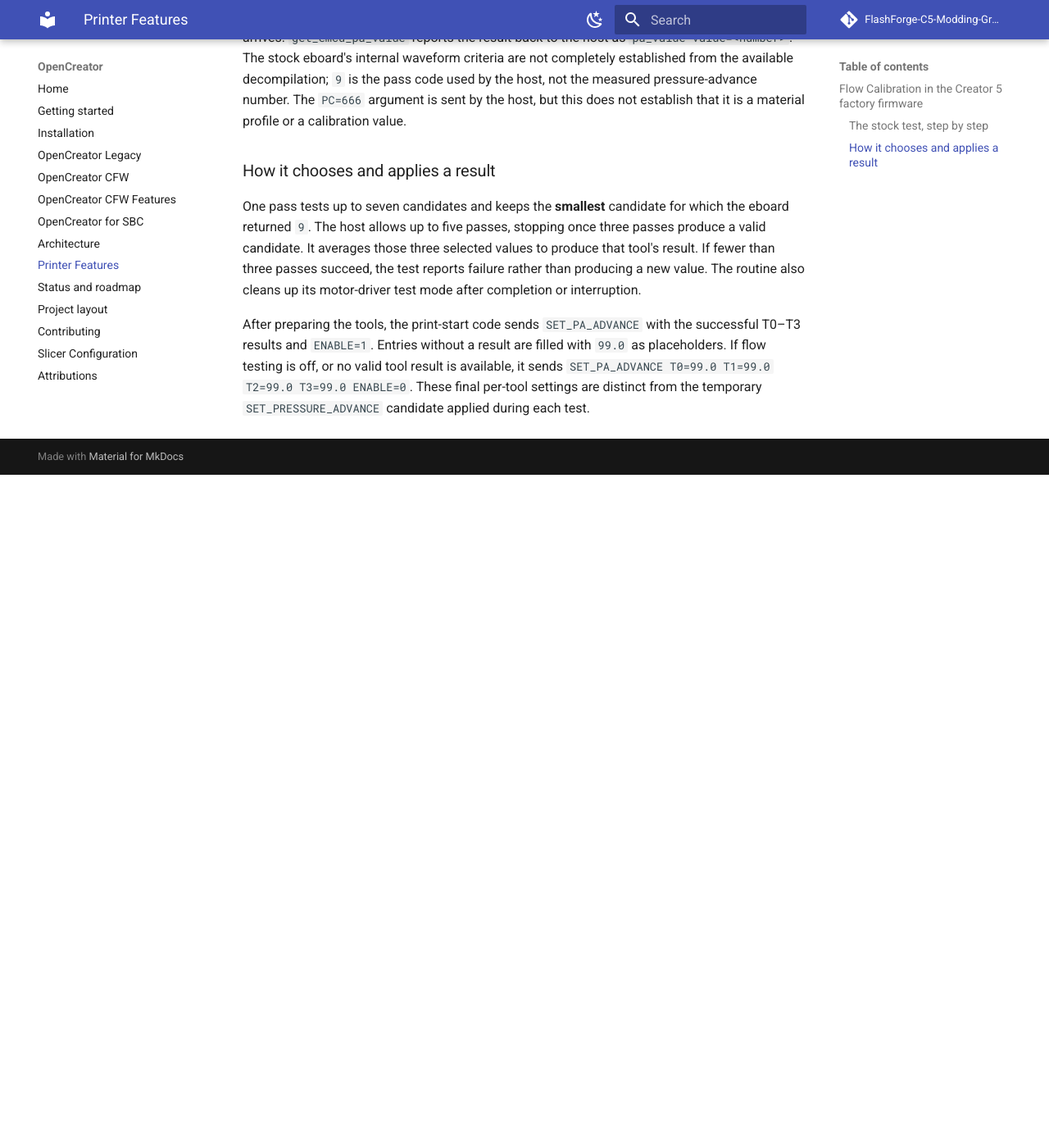
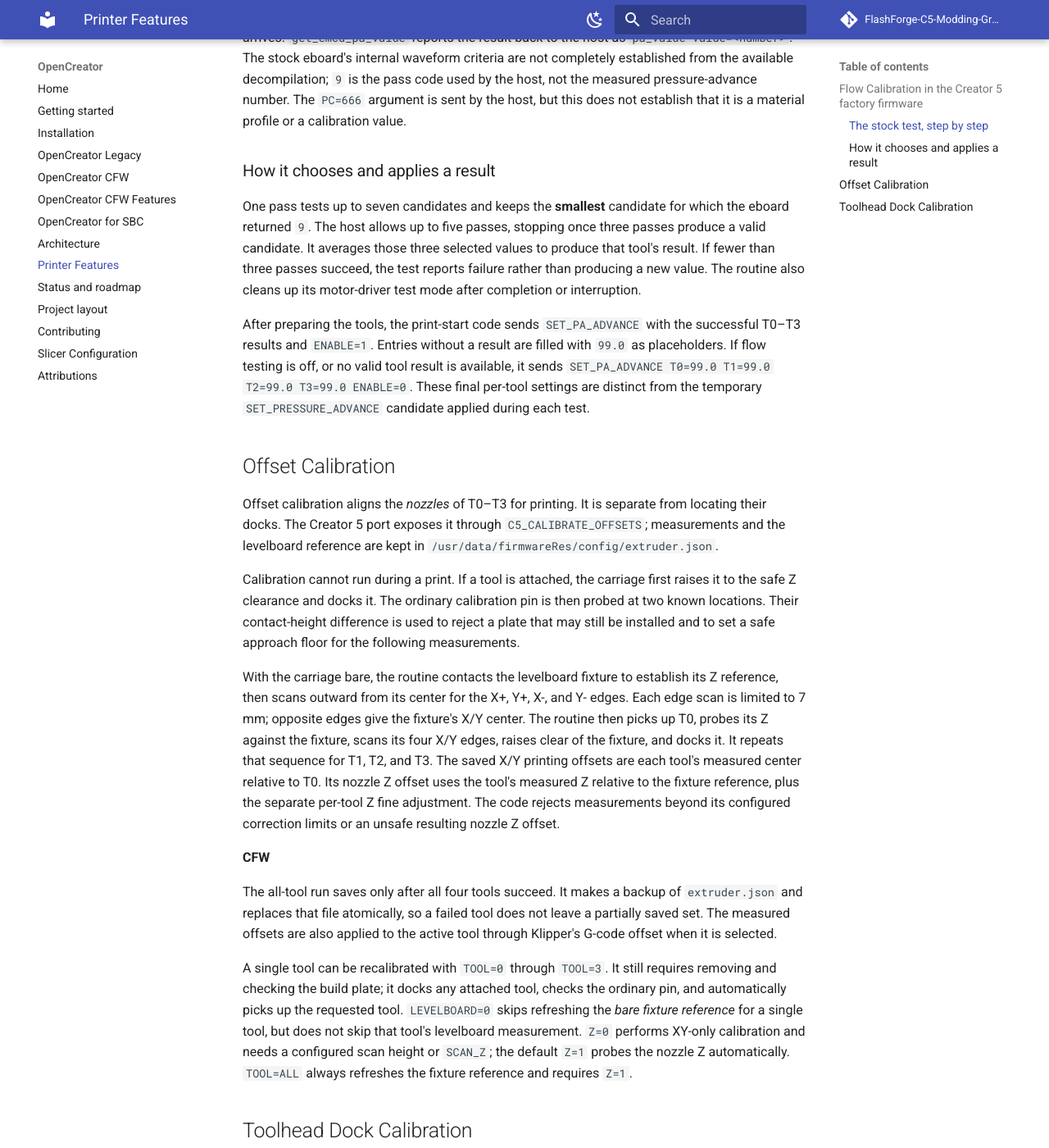
Before and after one commit to FlashForge-C5-Modding-Group/OpenCreator, an MkDocs documentation site: the page built from docs/printer-features.md, in a window 1280 px wide and 1400 px high, scrolled down 895 px. Shown: the whole window at 82% size. Built offline with MkDocs 1.6.1 and Material for MkDocs 9.7.7, drawn with Linux system fonts in a browser that asks for light colours; comment, search, counter and statistics services are not loaded; before the commit the page ends 1474 px from its top, so only the background shows below that; some of the changed text lies outside the part shown.

Commit message:
You forgot to push and lots of new stuff

```diff
--- a/docs/printer-features.md
+++ b/docs/printer-features.md
@@ -56,3 +56,74 @@ filled with `99.0` as placeholders. If flow testing is off, or no valid tool
 result is available, it sends `SET_PA_ADVANCE T0=99.0 T1=99.0 T2=99.0
 T3=99.0 ENABLE=0`. These final per-tool settings are distinct from the
 temporary `SET_PRESSURE_ADVANCE` candidate applied during each test.
+
+## Offset Calibration
+
+Offset calibration aligns the *nozzles* of T0–T3 for printing. It is separate
+from locating their docks. The Creator 5 port exposes it through
+`C5_CALIBRATE_OFFSETS`; measurements and the levelboard reference are kept in
+`/usr/data/firmwareRes/config/extruder.json`.
+
+Calibration cannot run during a print. If a tool is
+attached, the carriage first raises it to the safe Z clearance and docks it.
+The ordinary calibration pin is then probed at two known locations. Their
+contact-height difference is used to reject a plate that may still be
+installed and to set a safe approach floor for the following measurements.
+
+With the carriage bare, the routine contacts the levelboard fixture to
+establish its Z reference, then scans outward from its center for the X+,
+Y+, X-, and Y- edges. Each edge scan is limited to 7 mm; opposite edges
+give the fixture's X/Y center. The routine then picks up T0, probes its Z
+against the fixture, scans its four X/Y edges, raises clear of the fixture,
+and docks it. It repeats that sequence for T1, T2, and T3. The saved X/Y
+printing offsets are each tool's measured center relative to T0. Its nozzle
+Z offset uses the tool's measured Z relative to the fixture reference, plus
+the separate per-tool Z fine adjustment. The code rejects measurements beyond
+its configured correction limits or an unsafe resulting nozzle Z offset.
+
+**CFW**
+
+The all-tool run saves only after all four tools succeed. It makes a backup
+of `extruder.json` and replaces that file atomically, so a failed tool does
+not leave a partially saved set. The measured offsets are also applied to
+the active tool through Klipper's G-code offset when it is selected.
+
+A single tool can be recalibrated with `TOOL=0` through `TOOL=3`. It still
+requires removing and checking the build plate; it docks any attached tool,
+checks the ordinary pin, and automatically picks up the requested tool.
+`LEVELBOARD=0` skips refreshing the *bare fixture reference* for a single
+tool, but does not skip that tool's levelboard measurement. `Z=0` performs
+XY-only calibration and needs a configured scan height or `SCAN_Z`; the
+default `Z=1` probes the nozzle Z automatically. `TOOL=ALL` always refreshes
+the fixture reference and requires `Z=1`.
+
+## Toolhead Dock Calibration
+
+Toolhead dock calibration, called **Extruder Position Calibrate** in the
+factory UI, finds the physical pickup/docking X/Y coordinates for one tool.
+It does **not** change the nozzle offsets used to align layers during a
+print. In the Creator 5 port, run `C5_CALIBRATE_TOOL_POSITION T=0` through
+`T=3`, or use the underlying `EXTRUDER_POSITION_CALIBRATE T=n` command.
+
+Before starting, park all four tools, home the printer, raise Z to at least
+the configured safe clearance (10 mm in the supplied config), and let every
+toolhead cool below 50 °C. A print must not be active. The build plate does
+not need to be removed for this calibration.
+
+1. The routine disables X/Y motors and asks you to move the bare master
+   carriage by hand to the chosen parked tool. It waits for both that dock's
+   holder sensor and its grab sensor to register contact.
+2. Once contact is detected, it asks you to release the carriage and waits
+   briefly before taking over. It latches the tool and pulls it clear,
+   checking that the holder sensor released while the grab sensor remains
+   active.
+3. It measures X and Y against the printer's X/Y home references, calculates
+   the dock coordinates, and rejects a correction beyond the configured
+   limit (2 mm in the supplied config).
+4. It rehomes X/Y, redocks the tool using the measured coordinates, and only
+   then saves them as `x_check_pos`/`y_check_pos` for T0, or the corresponding
+   numbered keys for T1–T3, in `extruder.json`. A timestamped backup is made
+   first.
+
+If contact, sensor verification, measurement, or redocking fails, the
+routine does not save new dock coordinates.
```
Also changed, not shown: docs/architecture.md (+3 -3 lines), docs/cfwfeatures.md (+8 -3 lines), docs/opencreator-cfw.md (+1 -1 lines), docs/slicer-config.md (+2 -2 lines), docs/status-and-roadmap.md (+11 -14 lines).
